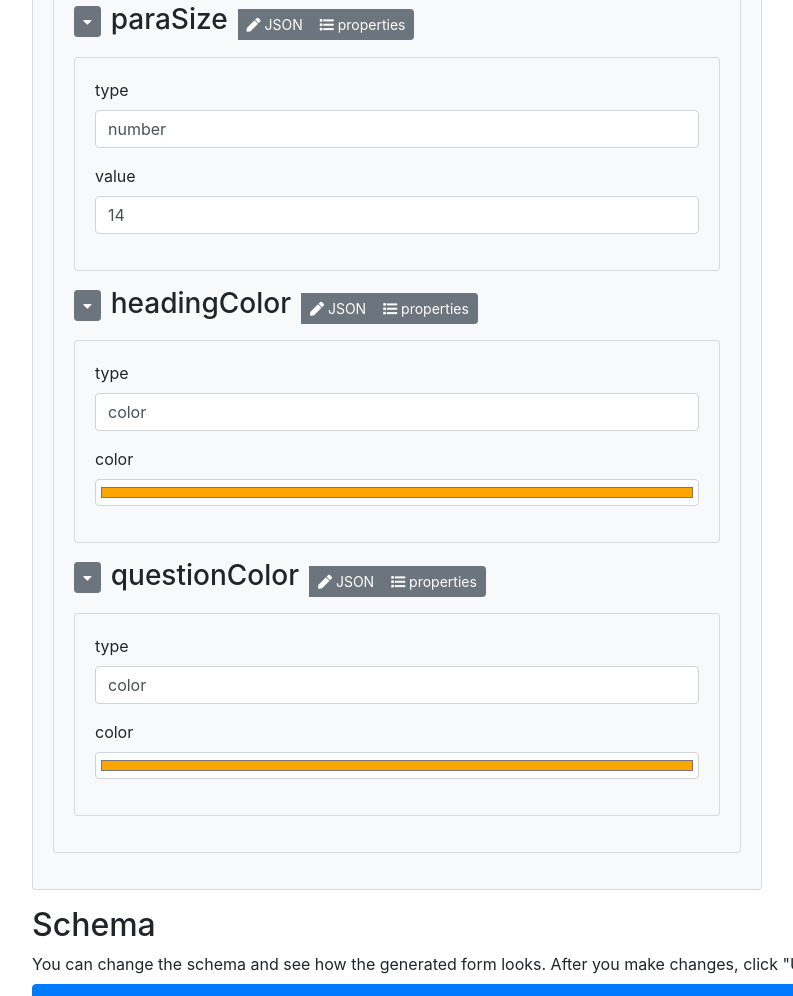
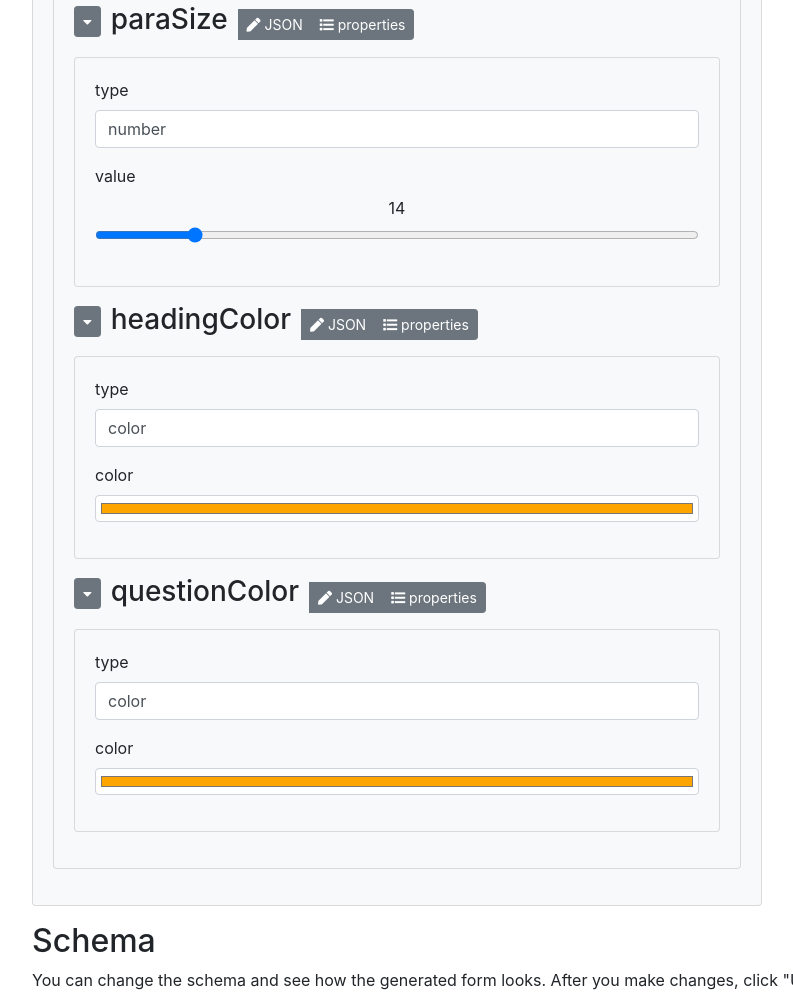
Before and after one commit to RiyadTangil/new-json-editor, a plain HTML site: page json-editor.github.io/json-editor/index.html in a window 1280 px wide. Shown: the part 4795-5791 px from the top of the page, without its empty margins (53-846 px from the left). Drawn offline with nearby package versions, Linux system fonts and the light colour scheme.

Commit message:
range added

```diff
--- a/json-editor.github.io/json-editor/index.html
+++ b/json-editor.github.io/json-editor/index.html
@@ -681,6 +681,7 @@
                 'value': {
                   'type': 'number',
                   'title': 'value',
+                  'format': 'range',
                   'default': 14
                 },
 
```
